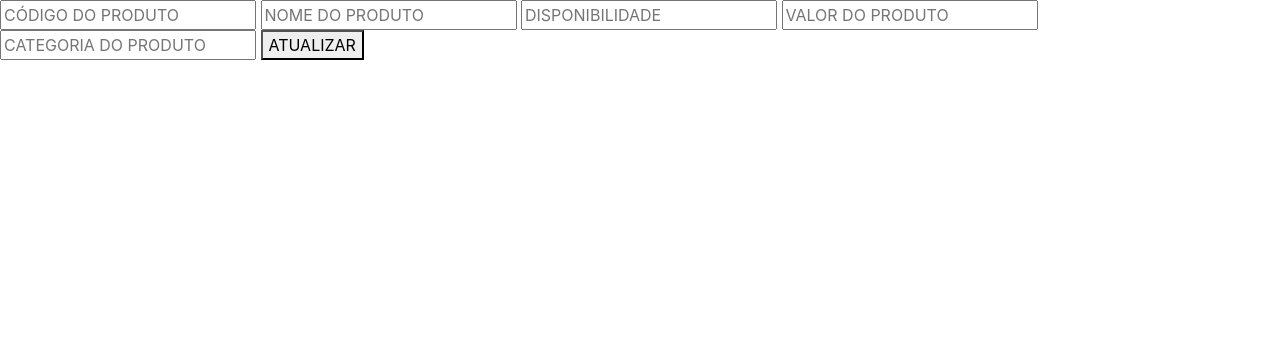
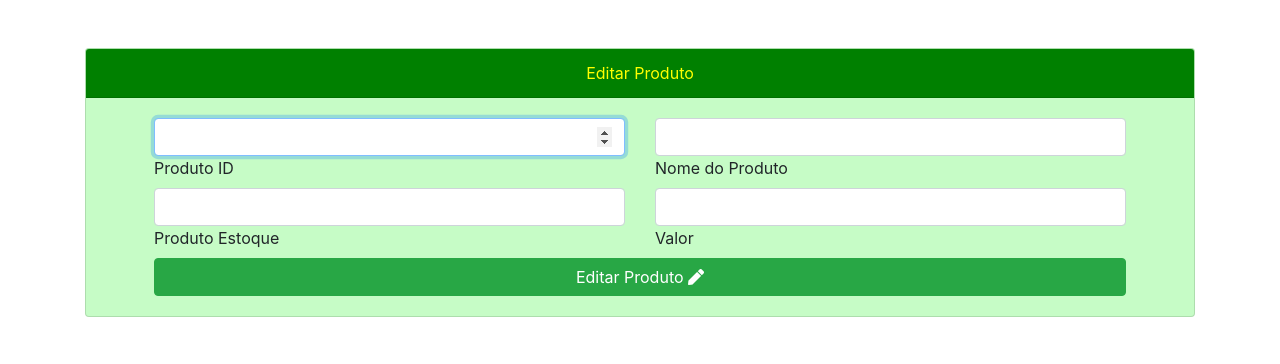
Before and after one commit to Jovinull/Flask-Web, a Flask app: template src/templates/public/update.html in a window 1280 px wide. Shown: the part 56-420 px from the top of the page. Run offline with Flask 3, Linux system fonts and the light colour scheme; the template is opened without the code that fills it, so the values that code supplies are empty; some libraries are stand-ins or nearby versions.

Commit message:
Update Interface

```diff
--- a/src/templates/public/update.html
+++ b/src/templates/public/update.html
@@ -6,21 +6,56 @@
 
 <!-- Inicia o bloco 'content', que substituirá o bloco correspondente no template base -->
 
-<form action="/update/produto/{{produto.0}}" method="POST">
-    <!-- Formulário com método POST e rota "/" -->
-    <input type="number" name="code" value="{{produto.0}}" placeholder="CÓDIGO DO PRODUTO">
-    <!-- Campo de entrada para o código do produto -->
-    <input type="text" name="name" value="{{produto.1}}" placeholder="NOME DO PRODUTO">
-    <!-- Campo de entrada para o nome do produto -->
-    <input type="number" name="stock" value="{{produto.2}}" placeholder="DISPONIBILIDADE">
-    <!-- Campo de entrada para a disponibilidade do produto -->
-    <input type="number" name="value" value="{{produto.3}}" placeholder="VALOR DO PRODUTO">
-    <!-- Campo de entrada para o valor do produto -->
-    <input type="text" name="category" value="{{produto.4}}" placeholder="CATEGORIA DO PRODUTO">
-    <!-- Campo de entrada para a categoria do produto -->
+<section id="edit-product">
+    <div class="container">
+        <div class="row g-0">
+            <div class="col-lg-12">
+                <div id="content-edit-product" class="align-self-center mx-auto my-5">
+                    <div class="card">
+                        <div class="card-header text-center">
+                            Editar Produto
+                        </div>
+                        <div class="card-body">
+                            <form action="/update/produto/{{produto.0}}" method="POST" class="px-5">
+                                <div class="md-form row">
+                                    <div class="col">
+                                        <input type="number" name="code" value="{{produto.0}}" class="form-control"
+                                            id="codeInput" required autofocus>
+                                        <label for="codeInput">Produto ID</label>
+                                    </div>
+                                    <div class="col">
+                                        <input type="text" name="name" value="{{produto.1}}" class="form-control"
+                                            id="nameInput" required autofocus>
+                                        <label for="nameInput">Nome do Produto</label>
+                                    </div>
+                                </div>
 
-    <button type="submit">ATUALIZAR</button>
-    <!-- Botão de envio do formulário -->
-</form>
+                                <div class="md-form row">
+                                    <div class="col">
+                                        <input type="number" name="stock" value="{{produto.2}}" class="form-control"
+                                            id="stockInput" required autofocus>
+                                        <label for="stockInput">Produto Estoque</label>
+                                    </div>
+                                    <div class="col">
+                                        <input type="number" name="value" value="{{produto.3}}" class="form-control"
+                                            id="valueInput" required autofocus>
+                                        <label for="valueInput">Valor</label>
+                                    </div>
+                                </div>
+
+                                <div class="md-form">
+                                    <button class="btn btn-success btn-block">
+                                        Editar Produto <i class="fas fa-pen"></i>
+                                    </button>
+                                </div>
+
+                            </form>
+                        </div>
+                    </div>
+                </div>
+            </div>
+        </div>
+    </div>
+</section>
 
 {% endblock %}
```
Also changed, not shown: src/controllers/controller.py (+6 -2 lines).
